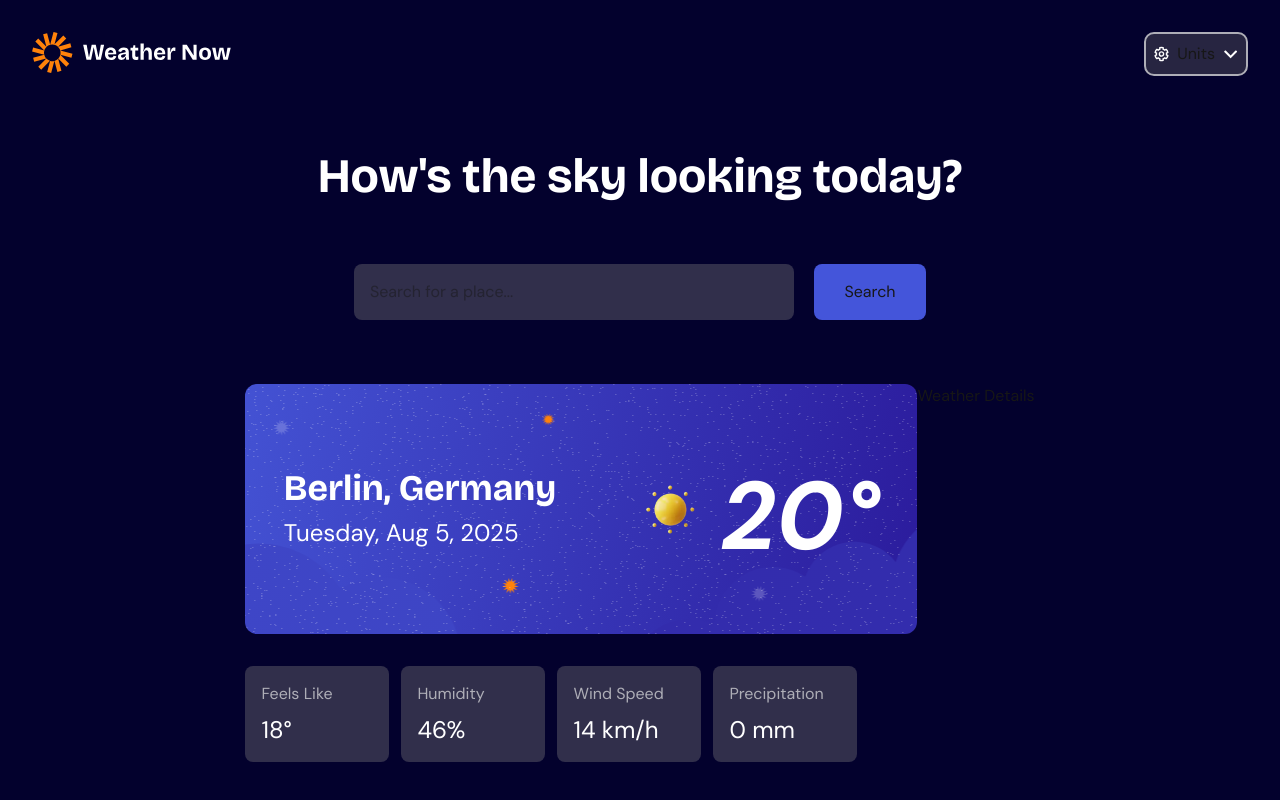
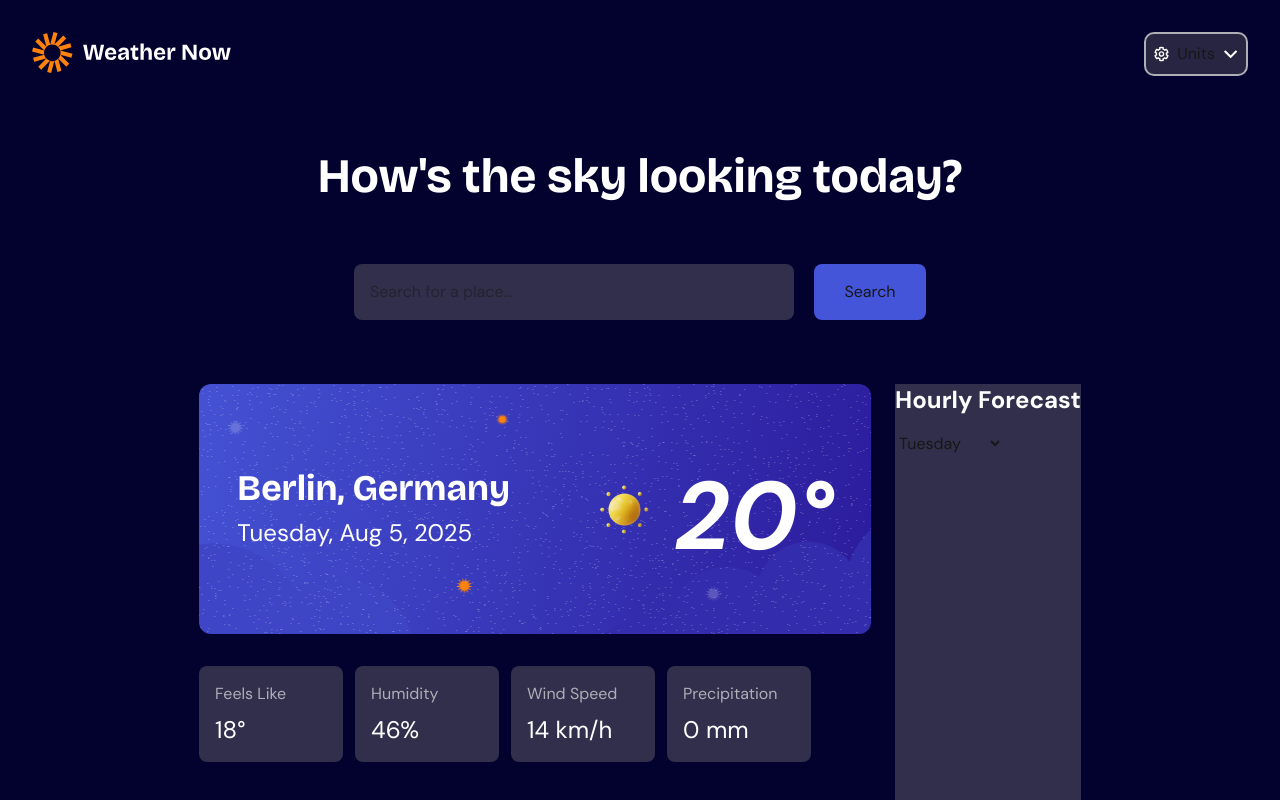
Before and after one commit to CHEGEBB/weather-app, a Next.js app: page / in a window 1280 px wide. Shown: the top 800 px of the page. Built offline with nearby package versions, Linux system fonts and the light colour scheme.

Commit message:
Update WeatherPage layout to enhance card spacing and add hourly forecast section

```diff
--- a/app/page.tsx
+++ b/app/page.tsx
@@ -149,7 +149,7 @@ function WeatherPage() {
 
 
     </div>
-    <div className="cards flex flex-row justify-center align-center min-w-screen p-4 mt-12">
+    <div className="cards flex flex-row gap-6 justify-center align-center min-w-screen p-4 mt-12">
         <div className="left-cards">
         <div className="place-card flex flex-row justify-center align-center  w-full max-w-[700px] h-[250px] bg-cover bg-center bg-no-repeat rounded-xl
                 bg-[url('/assets/images/bg-today-small.svg')]
@@ -219,9 +219,23 @@ function WeatherPage() {
             </div>
           </div>
         </div>
-        <div className="right-card">
+        <div className="right-card bg-[#312f4b]">
           <div className="details-card">
-            Weather Details
+            <div className="hourly">
+          <p className='text-white text-2xl font-bold mb-4'>Hourly Forecast</p>
+          </div>
+          <div className="pick-day">
+            <select>
+              <option value="Tuesday">Tuesday</option>
+              <option value="Wednesday">Wednesday</option>
+              <option value="Thursday">Thursday</option>
+              <option value="Friday">Friday</option>
+              <option value="Saturday">Saturday</option>
+              <option value="Sunday">Sunday</option>
+              <option value="Monday">Monday</option>
+            </select>
+          </div>
+
           </div>
 
         </div>
```
